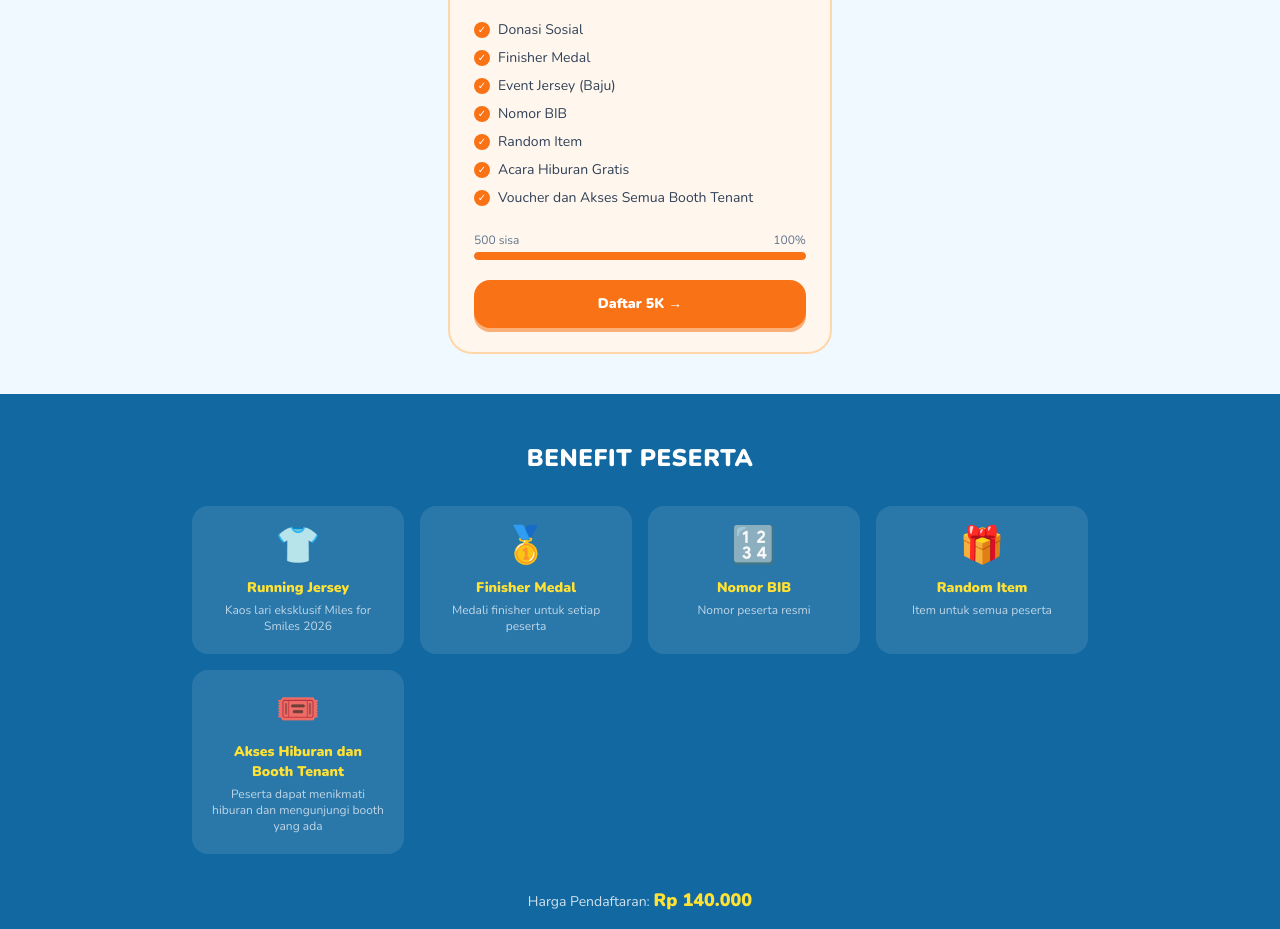
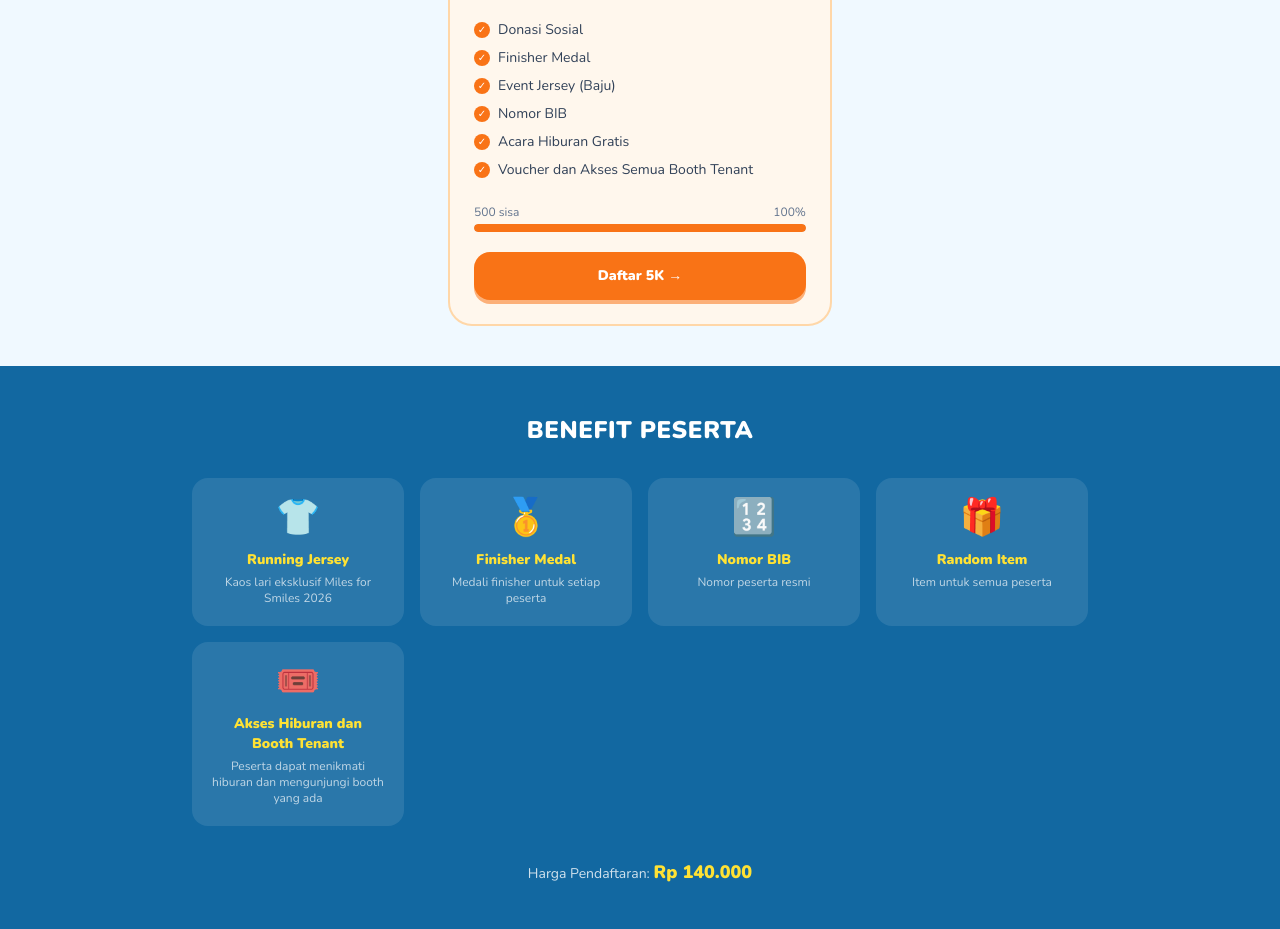
Before and after one commit to funrunmankom23/miles-for-smiles, a Next.js app: page / in a window 1280 px wide. Shown: the part 1262-2191 px from the top of the page. Built offline with nearby package versions, Linux system fonts and the light colour scheme; no server answers.

Commit message:
Update page.tsx

```diff
--- a/app/page.tsx
+++ b/app/page.tsx
@@ -27,7 +27,7 @@ const BASE_TICKETS: TicketType[] = [
     distance: '5K',
     price: 140000,
     color: '#F97316',
-    perks: ['Donasi Sosial', 'Finisher Medal', 'Event Jersey (Baju)', 'Nomor BIB', 'Random Item','Acara Hiburan Gratis','Voucher dan Akses Semua Booth Tenant'],
+    perks: ['Donasi Sosial', 'Finisher Medal', 'Event Jersey (Baju)', 'Nomor BIB','Acara Hiburan Gratis','Voucher dan Akses Semua Booth Tenant'],
     quota: 500,
     remaining: 500,
   },
```
